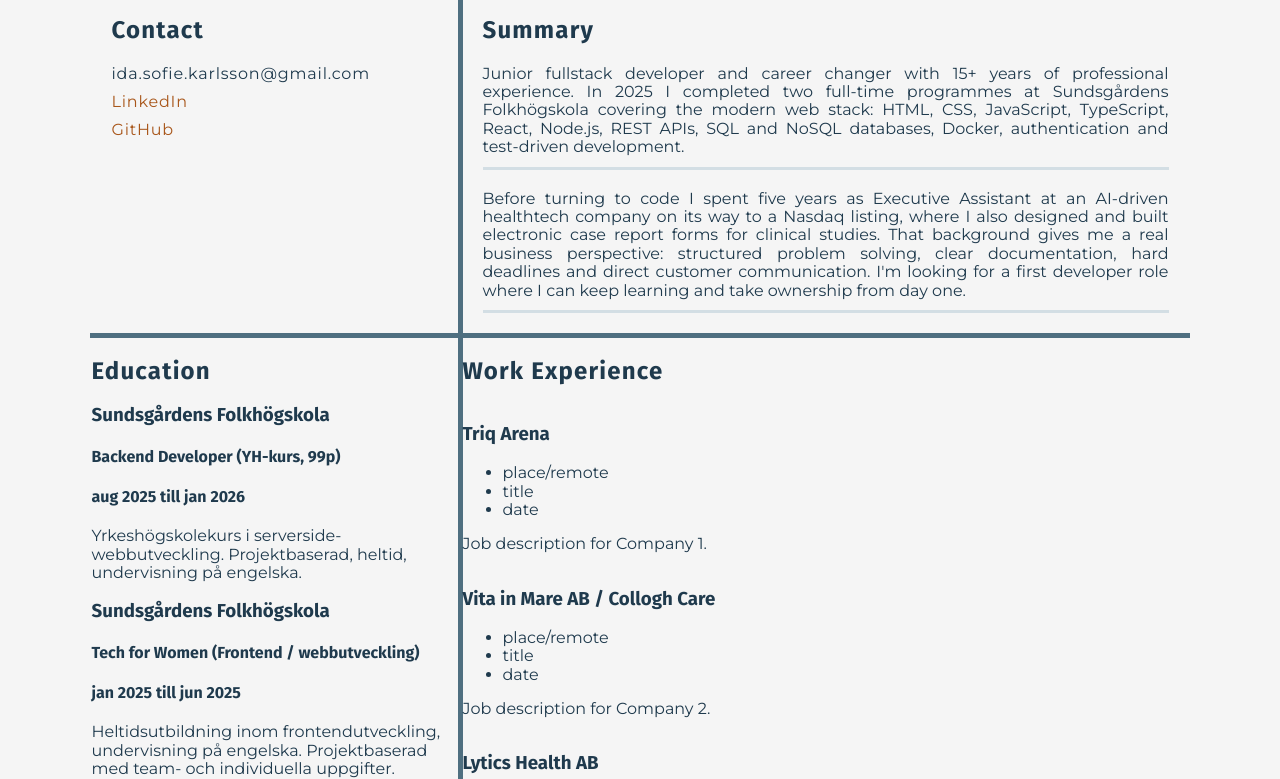
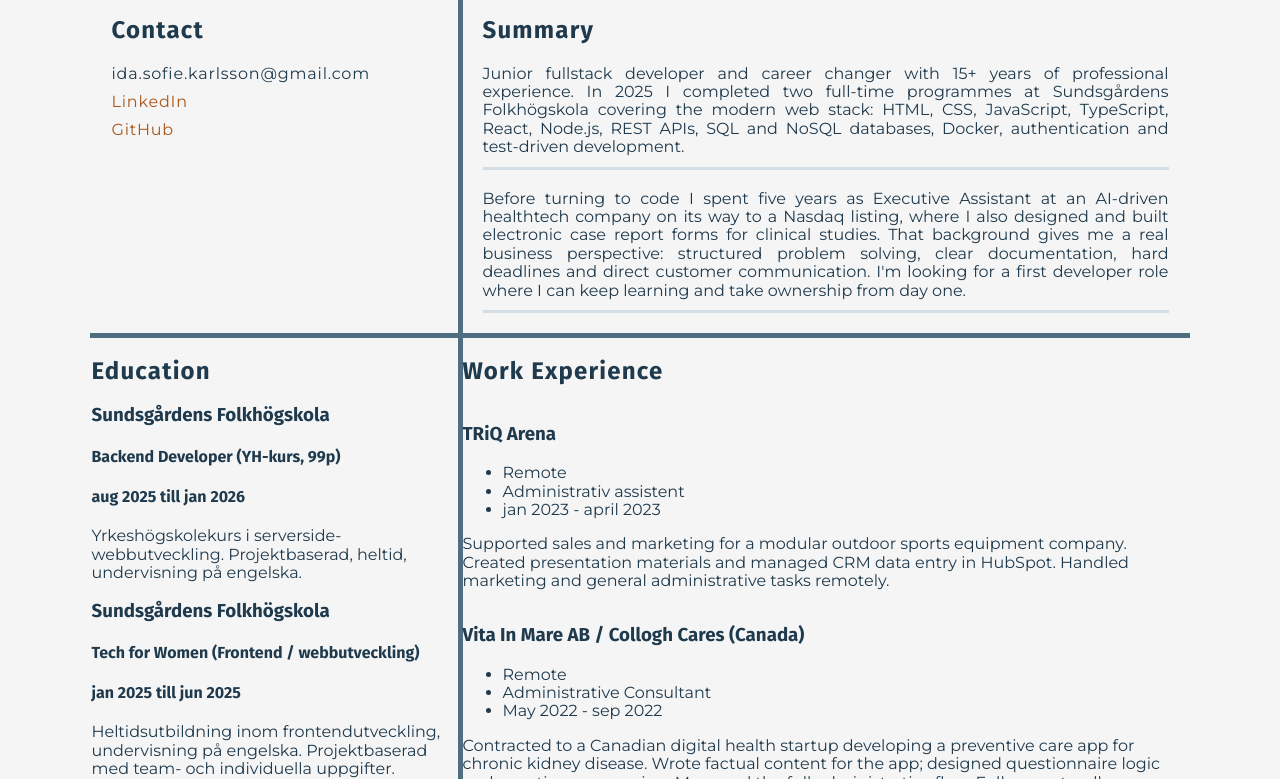
Before and after one commit to IdaSofieKarlsson/CV-IT, a plain HTML site: page index.html in a window 1280 px wide. Shown: the part 173-952 px from the top of the page. Drawn offline with nearby package versions, Linux system fonts and the light colour scheme; a web font is replaced by a local one.

```diff
--- a/index.html
+++ b/index.html
@@ -103,25 +103,29 @@
                 <!-- Work experience section -->
                 <h2>Work Experience</h2>
                 <div class="jobb">
-                    <h3>Triq Arena</h3>
+                    <h3>TRiQ Arena</h3>
                     <ul>
-                        <li>place/remote</li>
-                        <li>title</li>
-                        <li>date</li>
+                        <li>Remote</li>
+                        <li>Administrativ assistent</li>
+                        <li>jan 2023 - april 2023</li>
                     </ul>
-                    <p>Job description for Company 1.</p>
+                    <p>Supported sales and marketing for a modular outdoor sports equipment company.
+                        Created presentation materials and managed CRM data entry in HubSpot.
+                        Handled marketing and general administrative tasks remotely.</p>
                 </div>
                 <div class="jobb">
-                    <h3>Vita in Mare AB / Collogh Care</h3>
+                    <h3>Vita In Mare AB / Collogh Cares (Canada)</h3>
                     <ul>
-                        <li>place/remote</li>
-                        <li>title</li>
-                        <li>date</li>
+                        <li>Remote</li>
+                        <li>Administrative Consultant</li>
+                        <li>May 2022 - sep 2022</li>
                     </ul>
-                    <p>Job description for Company 2.</p>
+                    <p>Contracted to a Canadian digital health startup developing a preventive care app for chronic kidney disease.
+                        Wrote factual content for the app; designed questionnaire logic and question sequencing.
+                        Managed the full administrative flow. Fully remote, all communication in English.</p>
                 </div>
                 <div class="jobb">
-                    <h3>Lytics Health AB</h3>
+                    <h3>Lytics Health AB &amp; Lytics Data Capture AB</h3>
                     <ul>
                         <li>place/remote</li>
                         <li>title</li>
```
Also changed, not shown: pages/group-project-colors.html (+7 -7 lines).
